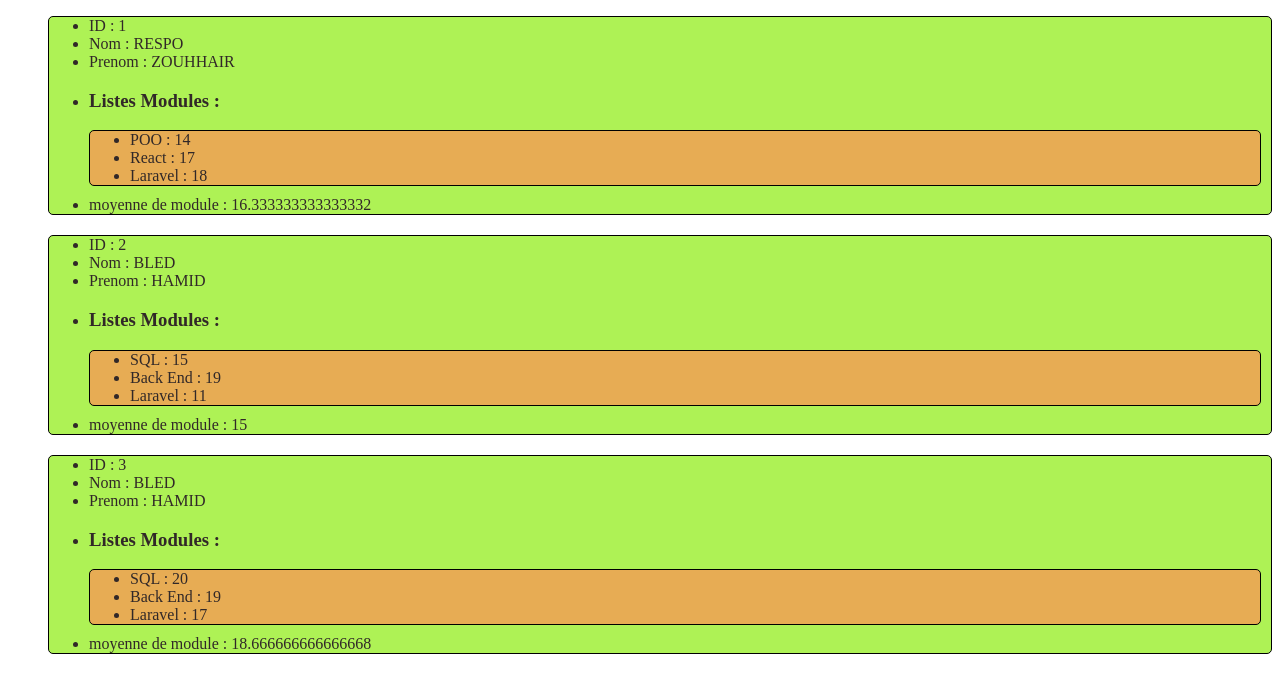
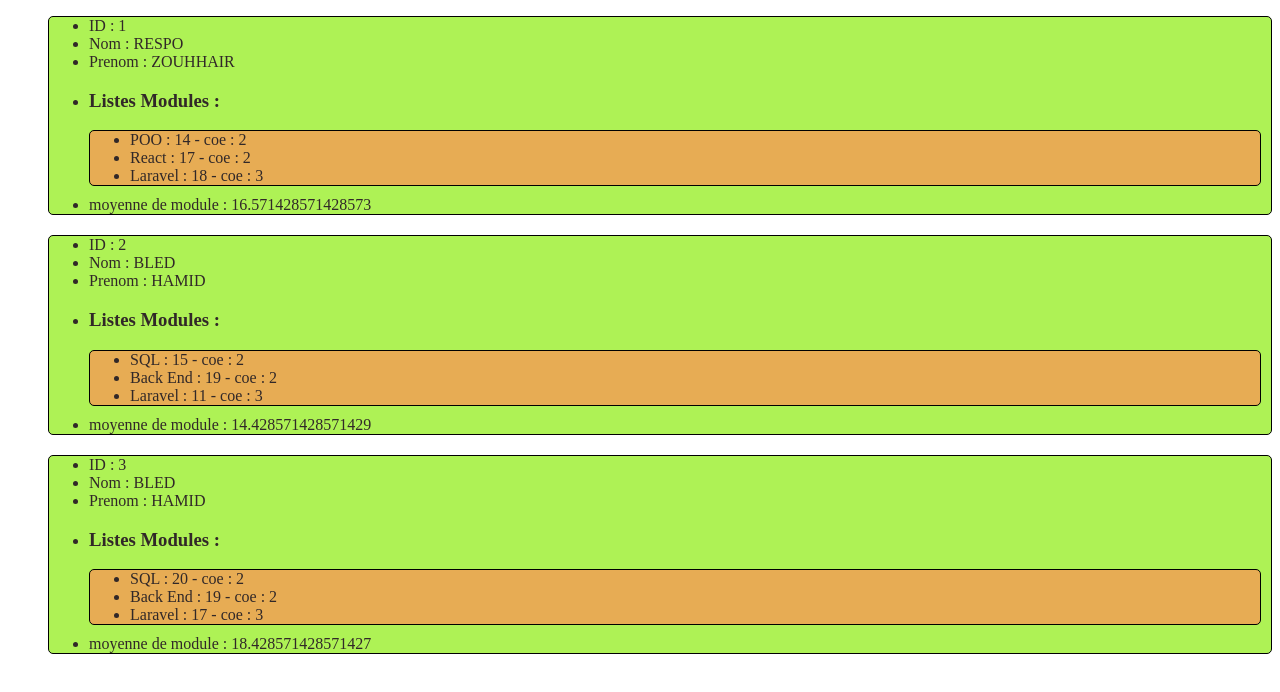
Before and after one commit to YoussefBenlarbi/First-React-App, a React (Create React App) app: page / in a window 1280 px wide. Shown: the top 692 px of the page. Built offline with nearby package versions, Linux system fonts and the light colour scheme.

Commit message:
Last changes

```diff
--- a/src/components/Stagiaire.js
+++ b/src/components/Stagiaire.js
@@ -20,12 +20,18 @@ function Stagiaire({ id, nom, prenom, modules }) {
 	// 	  return n ;
 	// }
 	// console.log(test(newArr)) ;
-
+// Somme de moyenne * coeffician
 	const modulesMoyenne = modules
-		.map((element) => element.moyenne)
+		.map((element) => element.moyenne * element.coe)
 		.reduce(function (total, n) {
 			return total + n;
 		}, 0);
+		// Somme de coeffician
+	const Sommeceo = modules
+	.map((element) =>  element.coe)
+	.reduce(function (total2, n) {
+		return total2 + n;
+	}, 0);
 	// console.log(modules.length);
 	console.log(modulesMoyenne);
 	return (
@@ -45,11 +51,13 @@ function Stagiaire({ id, nom, prenom, modules }) {
 							key={index}
 							nomModule={element.nomModule}
 							moyenne={element.moyenne}
+							coe ={element.coe}
 						/>
 					))}
 				</ul>
 			</li>
-			<li>moyenne de module : {modulesMoyenne / modules.length}</li>
+
+			<li>moyenne de module : {modulesMoyenne / Sommeceo}</li>
 		</ul>
 	);
 }
--- a/src/components/module.js
+++ b/src/components/module.js
@@ -1,7 +1,7 @@
-function Module({nomModule,moyenne}){
+function Module({nomModule,moyenne,coe}){
     // const {nomModule} = props ;
     return (
-        <li >{nomModule} {" : "} {moyenne}</li>
+        <li >{nomModule} {" : "} {moyenne}{"  - coe : "} {coe} </li>
     )
 }
 
```
